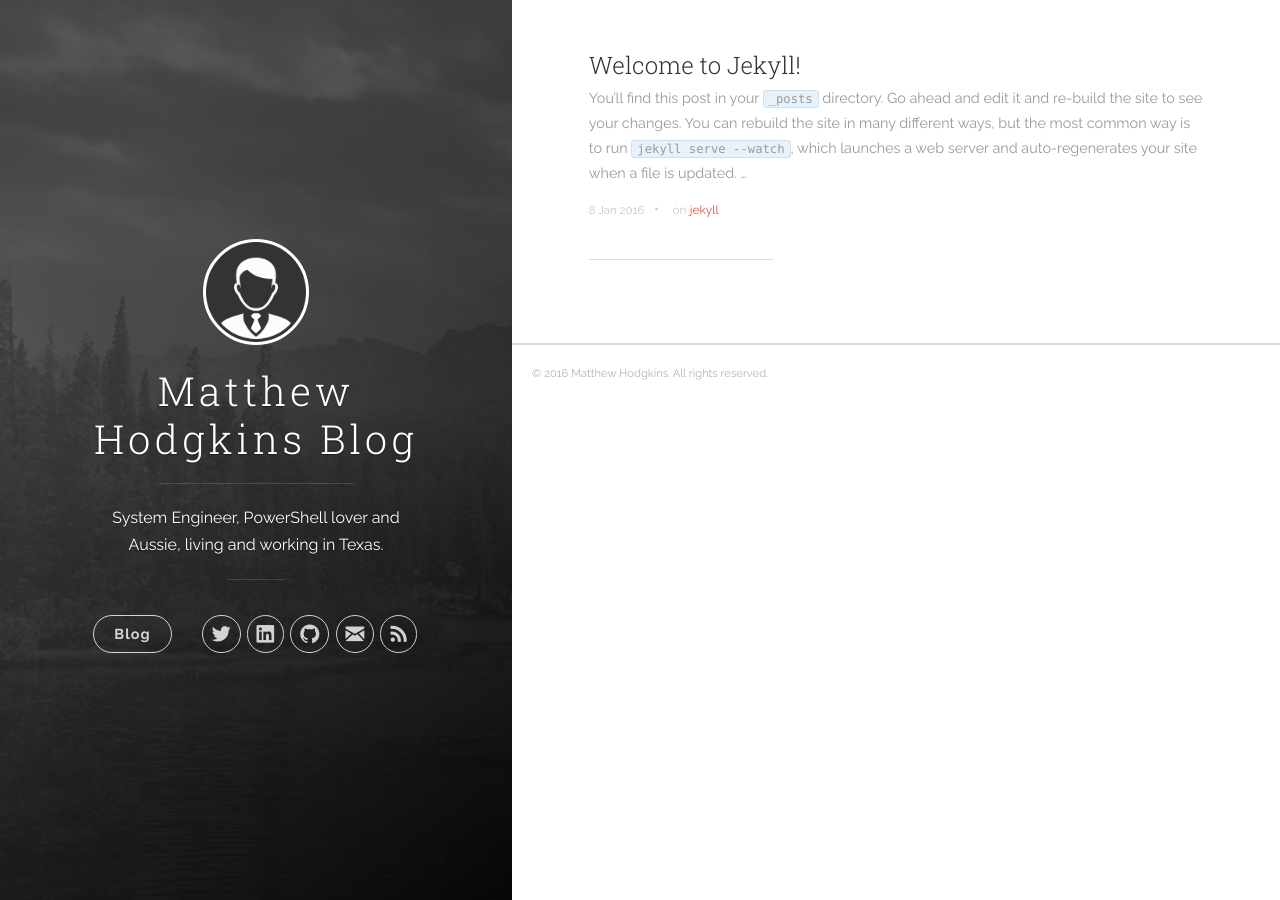
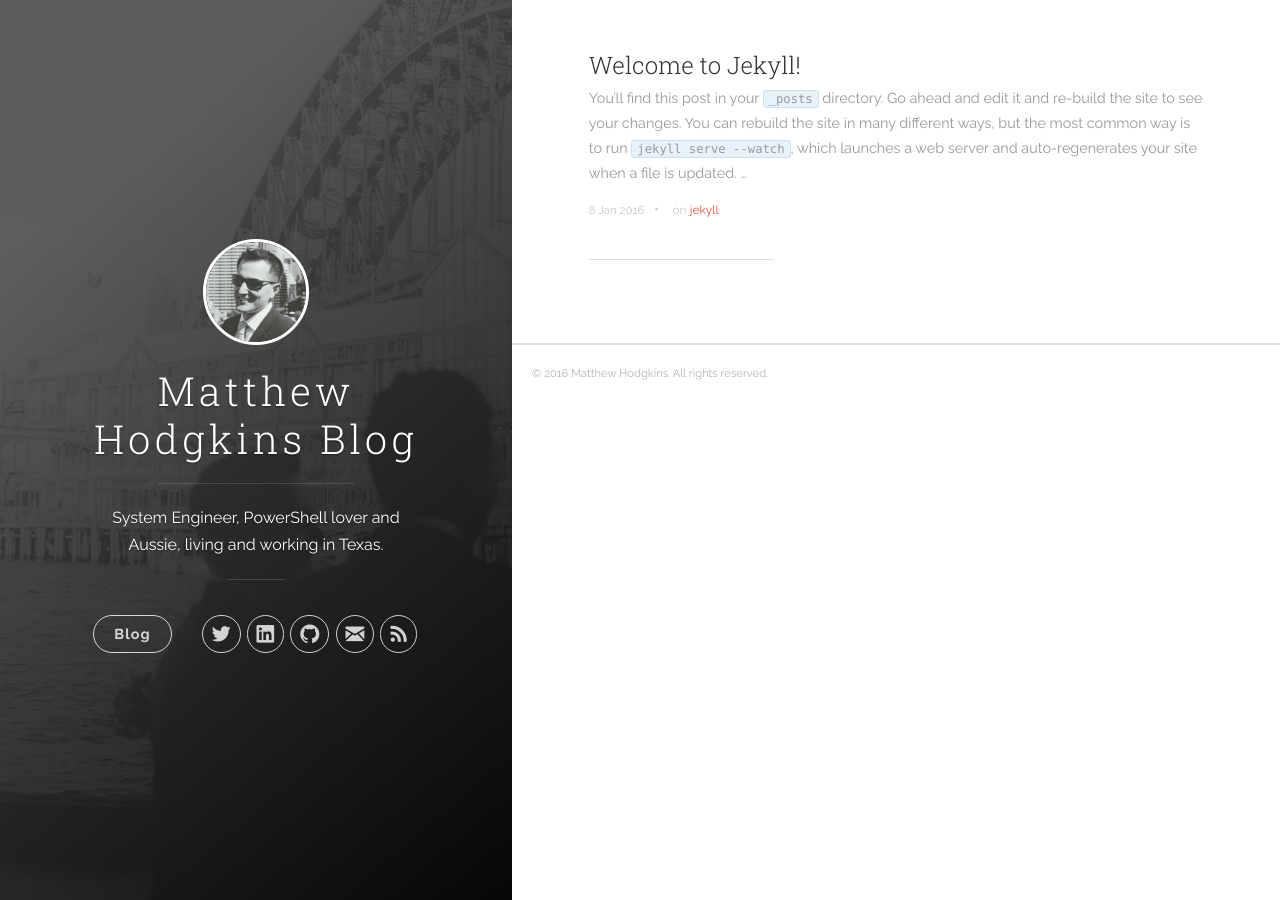
Before and after one commit to MattHodge/matthodge.github.io, a Jekyll site: the page built from index.html, in a window 1280 px wide. Built offline with Jekyll 4.4.1, drawn with Linux system fonts in a browser that asks for light colours; nearby versions of some CDN libraries; the list of posts is cut into pages by our own code.

Commit message:
updating pictures

```diff
--- a/_includes/header.html
+++ b/_includes/header.html
@@ -3,13 +3,13 @@
   <i class="icon icon-x-circle btn-mobile-close__icon hidden"></i>
 </span>
 
-<header class="panel-cover" style="background-image: url({{ "images/cover.jpg" | prepend: site.baseurl }})">
+<header class="panel-cover" style="background-image: url({{ "images/sydneycover.jpg" | prepend: site.baseurl }})">
   <div class="panel-main">
 
     <div class="panel-main__inner panel-inverted">
     <div class="panel-main__content">
         <a href="{{ site.baseurl }}" title="link to home of {{ site.title }}">
-          <img src="{{ "images/profile.jpg" | prepend: site.baseurl }}" class="user-image" alt="My Profile Photo">
+          <img src="{{ "images/mugshot.png" | prepend: site.baseurl }}" class="user-image" alt="My Profile Photo">
           <h1 class="panel-cover__title panel-title">{{ site.title }}</h1>
         </a>
         <hr class="panel-cover__divider">
```
Also changed, not shown: images/mugshot.png (added), images/sydneycover.jpg (added).
